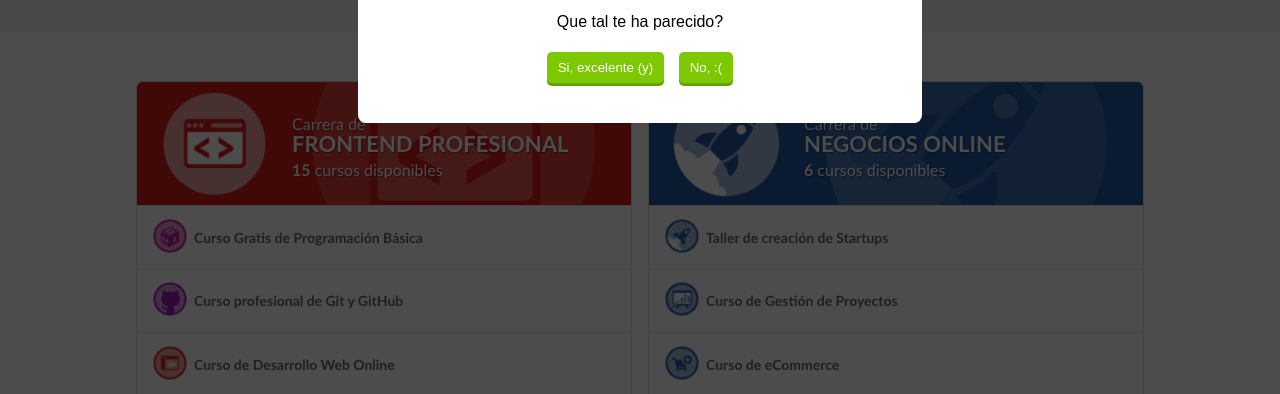
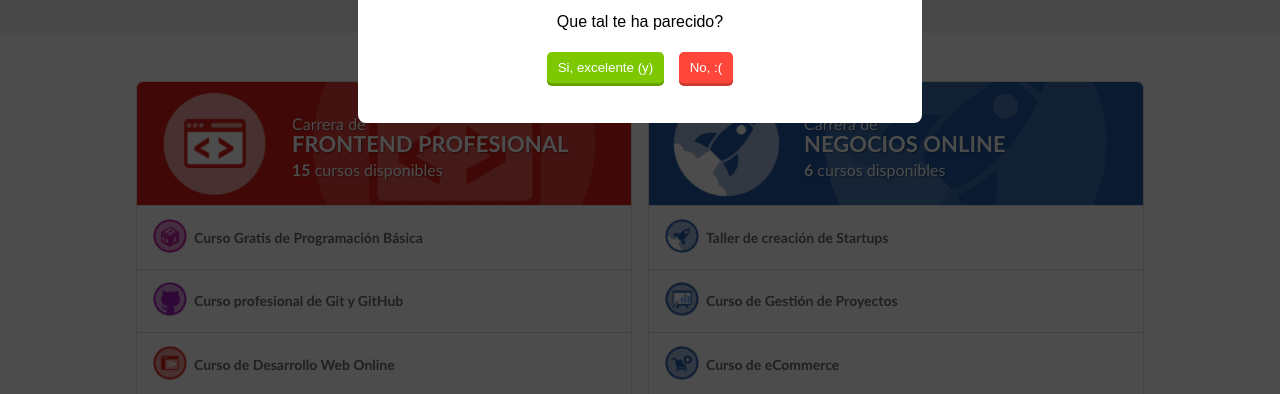
Before and after one commit to yomar-dev/animacion-modal-css, a plain HTML site: page index.html in a window 1280 px wide. Shown: the part 405-799 px from the top of the page. Drawn offline with Linux system fonts and the light colour scheme.

Commit message:
Creamos estilos para los distintos tipos de botones

```diff
--- a/css/style.css
+++ b/css/style.css
@@ -8,8 +8,8 @@ body{
 }
 
 .btn{
+	background: ligthgray;
 	text-align: center;
-	background: #7dc800;
 	cursor: pointer;
 	padding: .6em .8em .8em;
 	border: none;
@@ -20,6 +20,14 @@ body{
 	outline: 0;
 	transition: .2s;
 	will-change: transform;
+}
+
+.btn.primary{
+	background: #7dc800;
+}
+
+.btn.warning{
+	background: #ff463b;
 }
 
 .btn:active{
--- a/index.html
+++ b/index.html
@@ -16,8 +16,8 @@
 			</p>
 			<p>Que tal te ha parecido?</p>
 			<div class="modal-buttons">
-				<button class="btn">Si, excelente (y)</button>
-				<button class="btn">No, :(</button>
+				<button class="btn primary">Si, excelente (y)</button>
+				<button class="btn warning">No, :(</button>
 			</div>
 		</div>
 	</div>
```
